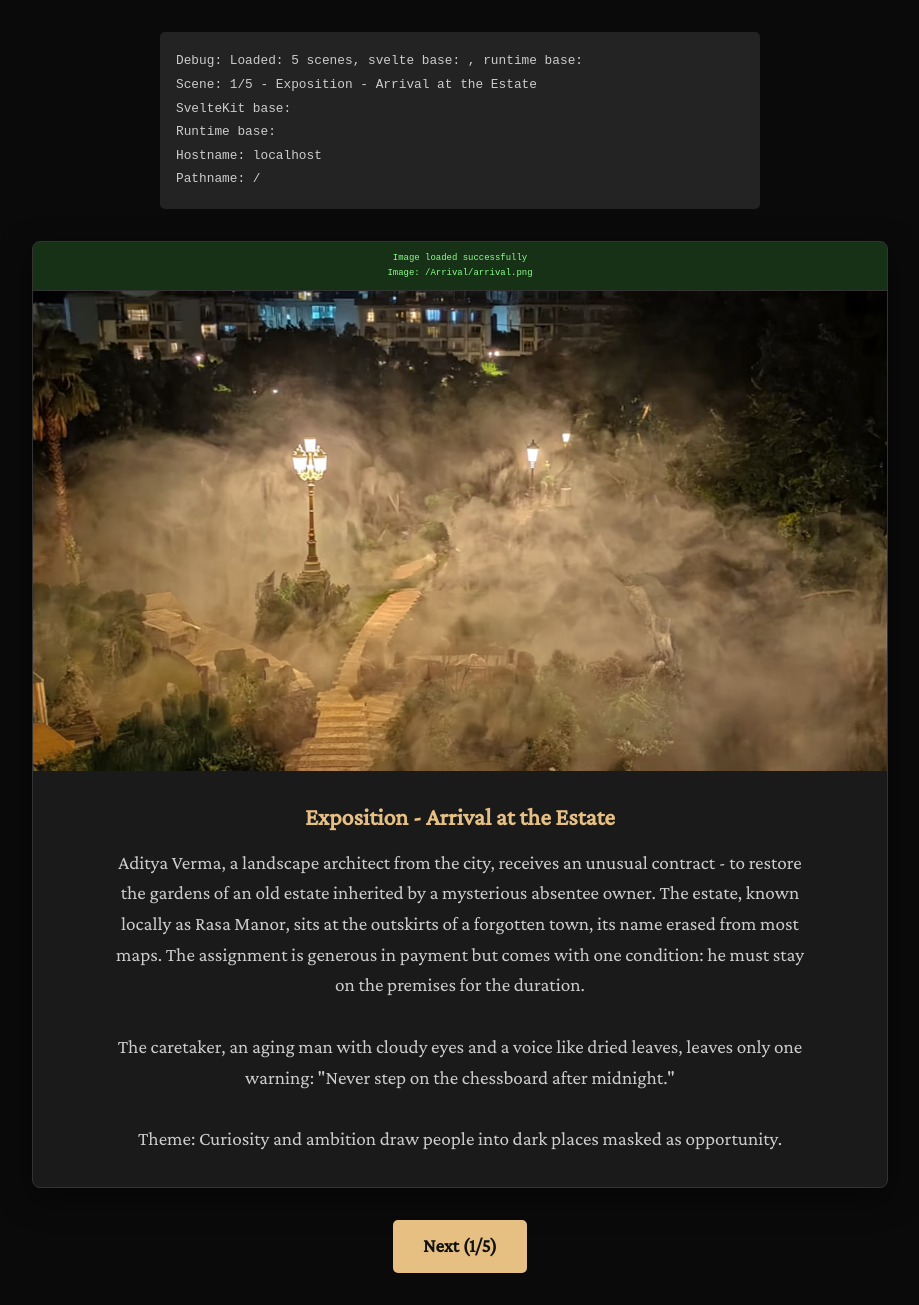
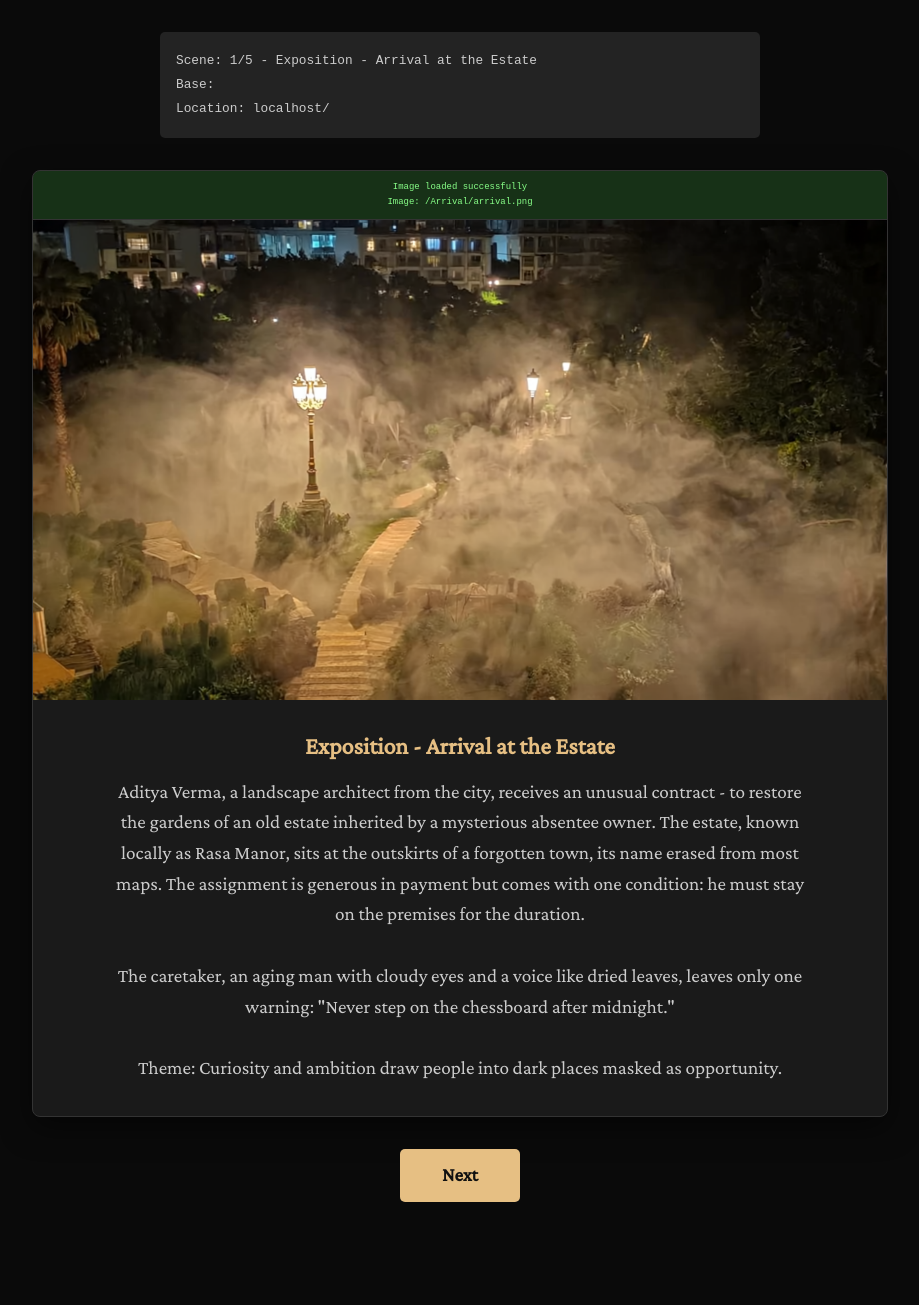
Before and after one commit to kevivs/MyStories, a SvelteKit app: page / in a window 1280 px wide. Shown: the whole page, without its empty margins (180-1099 px from the left). After the commit the page ends 1234 px from the top, so only its background shows below. Built offline with nearby package versions, Linux system fonts and the light colour scheme.

Commit message:
deploy run 9.2

```diff
--- a/src/lib/storyData.ts
+++ b/src/lib/storyData.ts
@@ -7,26 +7,11 @@ export interface StoryScene {
 	storyText: string;
 }
 
-// Function to get the correct image path based on environment
+import { base } from '$app/paths';
+
+// Use SvelteKit's base path handling for proper asset resolution
 function getImagePath(imagePath: string): string {
-	// Check if we're in a browser environment
-	if (typeof window !== 'undefined') {
-		// Check if we're on GitHub Pages by looking at the hostname and pathname
-		const isGitHubPages =
-			window.location.hostname.includes('github.io') ||
-			window.location.pathname.includes('/MyStories/');
-
-		// On GitHub Pages, always use the full path
-		if (isGitHubPages) {
-			return `/MyStories${imagePath}`;
-		}
-
-		// For local development, use relative path
-		return imagePath;
-	}
-
-	// Server-side rendering: assume production (GitHub Pages)
-	return `/MyStories${imagePath}`;
+	return `${base}${imagePath}`;
 }
 
 export const storyScenes: StoryScene[] = [
--- a/src/routes/+page.svelte
+++ b/src/routes/+page.svelte
@@ -7,8 +7,7 @@
 
 	let currentSceneIndex = 0;
 	let isNavigating = false;
-	let debugInfo = '';
-	let runtimeBasePath = '';
+	let mounted = false;
 
 	$: currentScene = storyScenes[currentSceneIndex] || storyScenes[0];
 	$: isLastScene = currentSceneIndex === storyScenes.length - 1;
@@ -17,70 +16,40 @@
 		if (isNavigating) return; // Prevent double clicks
 
 		isNavigating = true;
-		const oldIndex = currentSceneIndex;
 
-		try {
 		if (isLastScene) {
 			currentSceneIndex = 0;
-				debugInfo = `Restarted: ${oldIndex} -> 0`;
 		} else {
-				currentSceneIndex = Math.min(currentSceneIndex + 1, storyScenes.length - 1);
-				debugInfo = `Advanced: ${oldIndex} -> ${currentSceneIndex}`;
+			currentSceneIndex = currentSceneIndex + 1;
 		}
 
-			console.log('Navigation:', debugInfo);
-			console.log('Current scene:', currentScene?.title || 'No scene');
-		} catch (error) {
-			console.error('Navigation error:', error);
-			debugInfo = `Error: ${error}`;
-		}
+		console.log('Navigated to scene:', currentSceneIndex + 1);
 
 		// Reset navigation flag after transition
 		setTimeout(() => {
 			isNavigating = false;
-		}, 1000);
+		}, 800);
 	}
 
 	onMount(() => {
-		// Detect the correct base path at runtime
-		const isGitHubPages =
-			window.location.hostname.includes('github.io') ||
-			window.location.pathname.includes('/MyStories/');
-
-		runtimeBasePath = isGitHubPages ? '/MyStories' : '';
-
+		mounted = true;
 		console.log('App mounted');
-		console.log('SvelteKit base path:', base);
-		console.log('Runtime base path:', runtimeBasePath);
-		console.log('Story scenes:', storyScenes.length);
-		console.log('First scene:', storyScenes[0]?.title);
-		console.log('Window location:', window.location.href);
-		console.log('Hostname:', window.location.hostname);
-		console.log('Pathname:', window.location.pathname);
-
-		// Check if images can load
-		if (storyScenes[0]?.imageSrc) {
-			const img = new Image();
-			img.onload = () => console.log('First image loaded successfully');
-			img.onerror = () => console.error('First image failed to load:', storyScenes[0].imageSrc);
-			img.src = storyScenes[0].imageSrc;
-		}
-
-		debugInfo = `Loaded: ${storyScenes.length} scenes, svelte base: ${base}, runtime base: ${runtimeBasePath}`;
+		console.log('Base path:', base);
+		console.log('Total scenes:', storyScenes.length);
+		console.log('Location:', window.location.href);
 	});
 </script>
 
 <main>
+	{#if mounted}
 		<div class="debug-info">
-		<p>Debug: {debugInfo}</p>
 			<p>
 				Scene: {currentSceneIndex + 1}/{storyScenes.length} - {currentScene?.title || 'Loading...'}
 			</p>
-		<p>SvelteKit base: {base}</p>
-		<p>Runtime base: {runtimeBasePath}</p>
-		<p>Hostname: {typeof window !== 'undefined' ? window.location.hostname : 'SSR'}</p>
-		<p>Pathname: {typeof window !== 'undefined' ? window.location.pathname : 'SSR'}</p>
+			<p>Base: {base}</p>
+			<p>Location: {window.location.hostname}{window.location.pathname}</p>
 		</div>
+	{/if}
 
 	{#if currentScene}
 		{#key currentScene.id}
@@ -98,7 +67,7 @@
 		{#if isLastScene}
 			Restart
 		{:else}
-			Next ({currentSceneIndex + 1}/{storyScenes.length})
+			Next
 		{/if}
 	</button>
 </main>
--- a/svelte.config.js
+++ b/svelte.config.js
@@ -1,14 +1,14 @@
 import adapter from '@sveltejs/adapter-static';
 import { vitePreprocess } from '@sveltejs/vite-plugin-svelte';
 
-// Determine if we're building for GitHub Pages
-const isProduction = process.env.NODE_ENV === 'production' || process.argv.includes('build');
-const basePath = isProduction ? '/MyStories' : '';
+// Hardcode the base path for GitHub Pages deployment
+// For local dev, start with: npm run dev (which sets NODE_ENV=development)
+// For build/deploy, this will always use /MyStories
+const isDev = process.env.NODE_ENV === 'development';
+const basePath = isDev ? '' : '/MyStories';
 
-console.log('SvelteKit Config:');
-console.log('- NODE_ENV:', process.env.NODE_ENV);
-console.log('- Is Production:', isProduction);
-console.log('- Base Path:', basePath);
+console.log('SvelteKit Config - NODE_ENV:', process.env.NODE_ENV);
+console.log('SvelteKit Config - Base Path:', basePath);
 
 /** @type {import('@sveltejs/kit').Config} */
 const config = {
```
Lines whose indentation alone changed are shown as unchanged.
